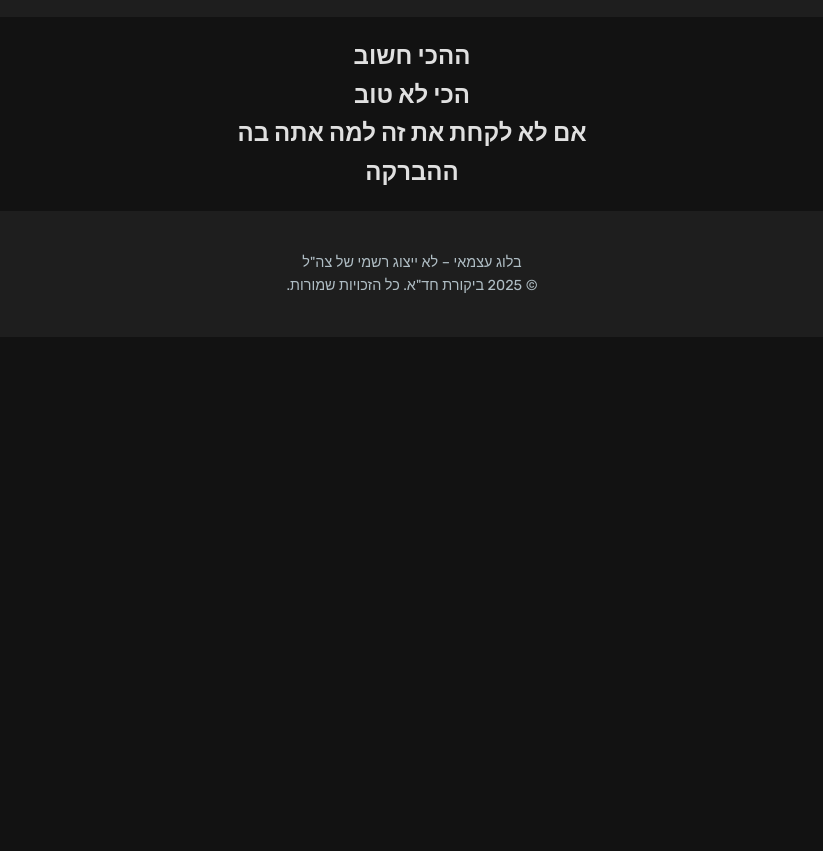
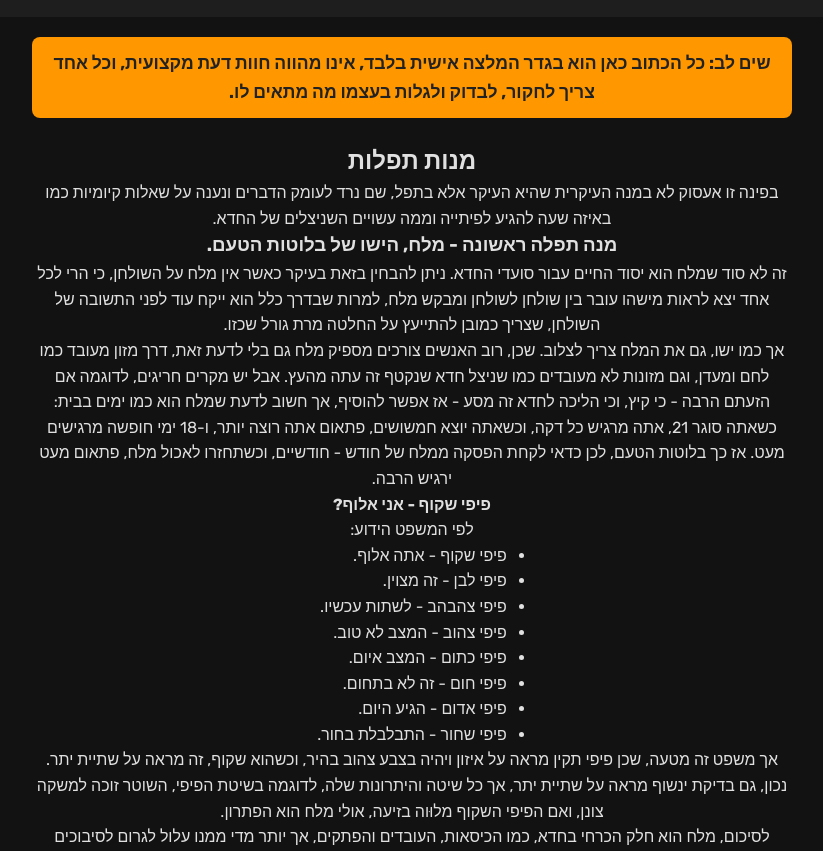
Before and after one commit to noone4-commits/food, a plain HTML site: page important.html in a window 1280 px wide. Shown: the part 101-952 px from the top of the page, without its empty margins (228-1051 px from the left). Before the commit the page ends 800 px from the top, so only its background shows below. Drawn offline with Linux system fonts and the light colour scheme.

```diff
--- a/important.html
+++ b/important.html
@@ -20,24 +20,42 @@
   </header>
 
   <main class="container">
+    <div class="disclaimer" style="background:#ff9800; color:#222; padding:12px 20px; border-radius:8px; margin-bottom:24px; font-weight:bold; font-size:1.1em;">
+      שים לב: כל הכתוב כאן הוא בגדר המלצה אישית בלבד, אינו מהווה חוות דעת מקצועית, וכל אחד צריך לחקור, לבדוק ולגלות בעצמו מה מתאים לו.
+    </div>
     <section class="highlights">
-      <h2>ההכי חשוב</h2>
-      <!-- הוסף כאן תוכן -->
-    </section>
+      <h2>מנות תפלות</h2>
+      <p>בפינה זו אעסוק לא במנה העיקרית שהיא העיקר אלא בתפל, שם נרד לעומק הדברים ונענה על שאלות קיומיות כמו באיזה שעה להגיע לפיתייה וממה עשויים השניצלים של החדא.</p>
 
-    <section class="highlights">
-      <h2>הכי לא טוב</h2>
-      <!-- הוסף כאן תוכן -->
-    </section>
-
-    <section class="highlights">
-      <h2>אם לא לקחת את זה למה אתה בה</h2>
-      <!-- הוסף כאן תוכן -->
-    </section>
-
-    <section class="highlights">
-      <h2>ההברקה</h2>
-      <!-- הוסף כאן תוכן -->
+      <div class="tasteless-dish">
+        <h3>מנה תפלה ראשונה - מלח, הישו של בלוטות הטעם.</h3>
+        <p>
+          זה לא סוד שמלח הוא יסוד החיים עבור סועדי החדא. ניתן להבחין בזאת בעיקר כאשר אין מלח על השולחן, כי הרי לכל אחד יצא לראות מישהו עובר בין שולחן לשולחן ומבקש מלח, למרות שבדרך כלל הוא ייקח עוד לפני התשובה של השולחן, שצריך כמובן להתייעץ על החלטה מרת גורל שכזו.
+        </p>
+        <p>
+          אך כמו ישו, גם את המלח צריך לצלוב. שכן, רוב האנשים צורכים מספיק מלח גם בלי לדעת זאת, דרך מזון מעובד כמו לחם ומעדן, וגם מזונות לא מעובדים כמו שניצל חדא שנקטף זה עתה מהעץ. אבל יש מקרים חריגים, לדוגמה אם הזעתם הרבה - כי קיץ, וכי הליכה לחדא זה מסע - אז אפשר להוסיף, אך חשוב לדעת שמלח הוא כמו ימים בבית: כשאתה סוגר 21, אתה מרגיש כל דקה, וכשאתה יוצא חמשושים, פתאום אתה רוצה יותר, ו-18 ימי חופשה מרגישים מעט. אז כך בלוטות הטעם, לכן כדאי לקחת הפסקה ממלח של חודש - חודשיים, וכשתחזרו לאכול מלח, פתאום מעט ירגיש הרבה.
+        </p>
+        <h4>פיפי שקוף - אני אלוף?</h4>
+        <p>
+          לפי המשפט הידוע:
+        </p>
+        <ul style="text-align:right; display:inline-block; margin:0 auto;">
+          <li>פיפי שקוף - אתה אלוף.</li>
+          <li>פיפי לבן - זה מצוין.</li>
+          <li>פיפי צהבהב - לשתות עכשיו.</li>
+          <li>פיפי צהוב - המצב לא טוב.</li>
+          <li>פיפי כתום - המצב איום.</li>
+          <li>פיפי חום - זה לא בתחום.</li>
+          <li>פיפי אדום - הגיע היום.</li>
+          <li>פיפי שחור - התבלבלת בחור.</li>
+        </ul>
+        <p>
+          אך משפט זה מטעה, שכן פיפי תקין מראה על איזון ויהיה בצבע צהוב בהיר, וכשהוא שקוף, זה מראה על שתיית יתר. נכון, גם בדיקת ינשוף מראה על שתיית יתר, אך כל שיטה והיתרונות שלה, לדוגמה בשיטת הפיפי, השוטר זוכה למשקה צונן, ואם הפיפי השקוף מלוּוה בזיעה, אולי מלח הוא הפתרון.
+        </p>
+        <p>
+          לסיכום, מלח הוא חלק הכרחי בחדא, כמו הכיסאות, העובדים והפתקים, אך יותר מדי ממנו עלול לגרום לסיבוכים בריאותיים, כמו לשלשת הציפורים, שנותנת לכיסאות מראה ייחודי ומשרה אווירה של תיאבון.
+        </p>
+      </div>
     </section>
   </main>
 
```
